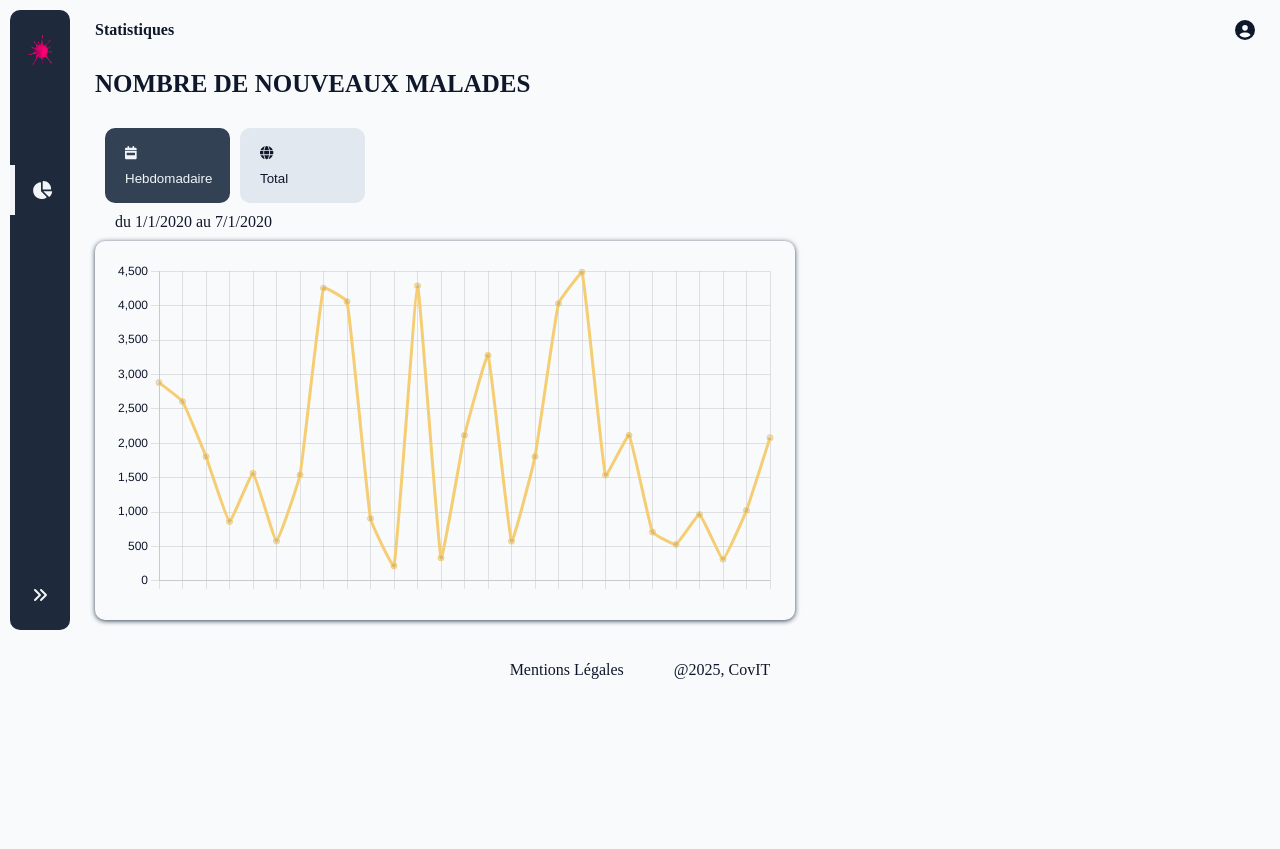
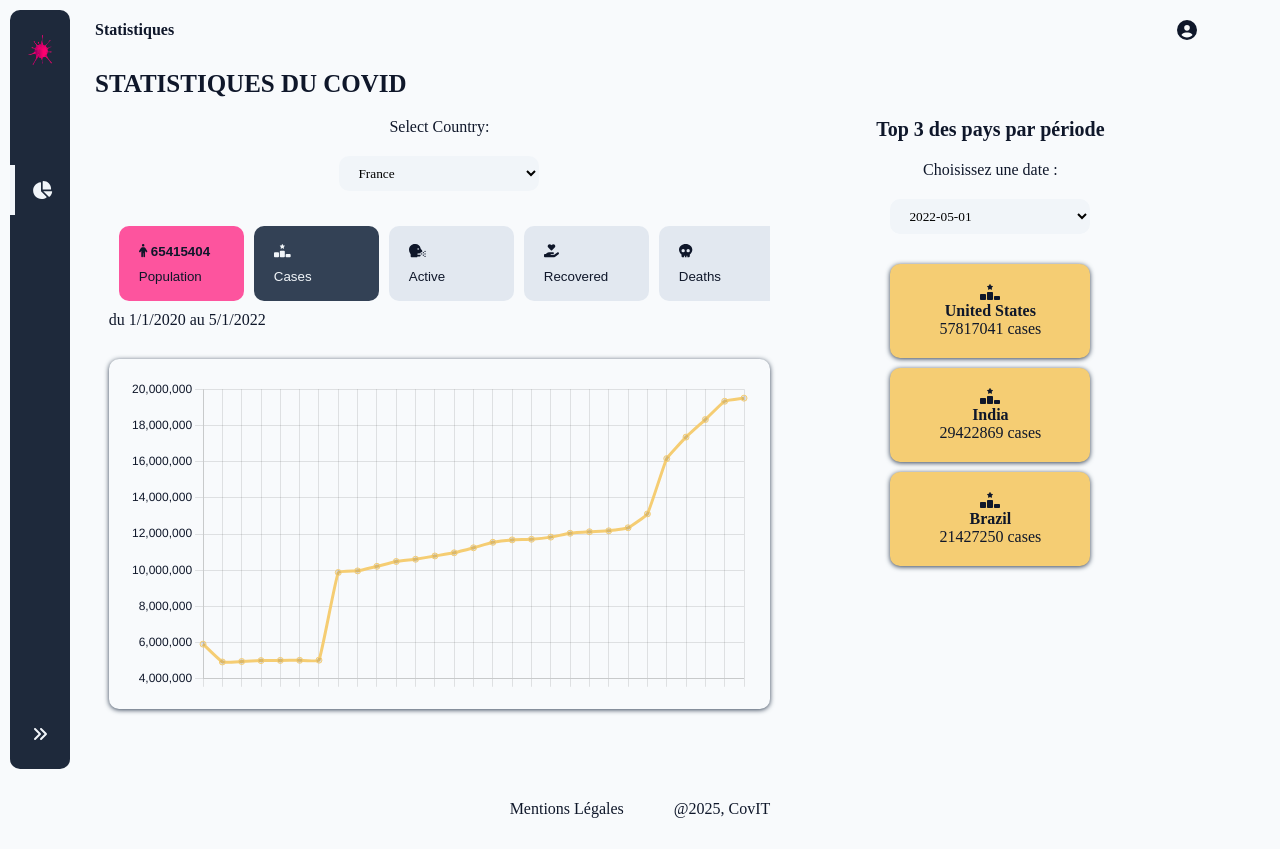
Before and after one commit to MisterPlop/CovIT-EPSIcurieux, a React (Create React App) app in the folder frontend/: page /statistiques in a window 1280 px wide. Before the commit the page ends 800 px from the top, so only its background shows below. Built offline with nearby package versions, Linux system fonts and the light colour scheme; a web font is replaced by a local one.

Commit message:
feat(statistics) : refactorisation pour format des données nettoyées + TopCountriesByCases

```diff
--- a/frontend/package.json
+++ b/frontend/package.json
@@ -12,6 +12,7 @@
     "cra-template": "1.2.0",
     "date-fns-tz": "^3.2.0",
     "frontend": "file:",
+    "papaparse": "^5.5.2",
     "react": "^19.0.0",
     "react-chartjs-2": "^5.3.0",
     "react-dom": "^19.0.0",
--- /dev/null
+++ b/frontend/src/Components/Pages/Statitics/TopCountriesByCases.jsx
@@ -0,0 +1,92 @@
+import React, { useEffect, useState } from "react";
+import Papa from "papaparse";
+import mergedData from "../../../Assets/Variables/merged_data.csv";
+import Loader from "../../Loader";
+
+
+import { FontAwesomeIcon } from "@fortawesome/react-fontawesome";
+import { faRankingStar } from "@fortawesome/free-solid-svg-icons";
+
+const TopCountriesByCases = () => {
+  const [topCountries, setTopCountries] = useState([]);
+  const [loading, setLoading] = useState(true);
+  const [selectedDate, setSelectedDate] = useState("");
+
+  useEffect(() => {
+    Papa.parse(mergedData, {
+      download: true,
+      header: true,
+      complete: (result) => {
+        const data = result.data.map(row => ({
+          ...row,
+          Cases: Number(row.Cases),
+        }));
+
+        const groupedByDate = data.reduce((acc, row) => {
+          if (!acc[row.Date]) {
+            acc[row.Date] = [];
+          }
+          acc[row.Date].push(row);
+          return acc;
+        }, {});
+
+        const topCountriesByDate = Object.keys(groupedByDate).map(date => {
+          const sortedByCases = groupedByDate[date].sort((a, b) => b.Cases - a.Cases);
+          return {
+            date,
+            topCountries: sortedByCases.slice(0, 3),
+          };
+        });
+
+        setTopCountries(topCountriesByDate);
+        setLoading(false);
+
+        // Set the most recent date as the default selected date
+        if (topCountriesByDate.length > 0) {
+          const mostRecentDate = topCountriesByDate[topCountriesByDate.length - 1].date;
+          setSelectedDate(mostRecentDate);
+        }
+      },
+    });
+  }, []);
+
+  if (loading) {
+    return <Loader />;
+  }
+
+  const handleDateChange = (e) => {
+    setSelectedDate(e.target.value);
+  };
+
+  const filteredTopCountries = topCountries.find(({ date }) => date === selectedDate);
+
+  return (
+    <>
+      <h3>Top 3 des pays par période</h3>
+      <div className="chart-select-div">
+        <label htmlFor="date-select">Choisissez une date : </label>
+        <select id="date-select" value={selectedDate} onChange={handleDateChange}>
+          <option value="" disabled>Choisissez une date</option>
+          {topCountries.map(({ date }) => (
+            <option key={date} value={date}>
+              {date}
+            </option>
+          ))}
+        </select>
+      </div>
+      {filteredTopCountries && (
+        <div className="countries_cards-container">
+          {filteredTopCountries.topCountries.map((country, index) => (
+            <div key={index} className="countries_card">
+              <FontAwesomeIcon icon={faRankingStar} />
+              <h4>{country.Country}</h4>
+              <p>{country.Cases} cases</p>
+            </div>
+          ))}
+        </div>
+      )}
+    </>
+  );
+};
+
+export default TopCountriesByCases;
--- a/frontend/src/Components/Pages/Statitics/fakeDatas.js
+++ /dev/null
@@ -1,139 +0,0 @@
-export const fakeDatasDaily = [
-    {"date": "2020-01-01", "value": 2881},
-    {"date": "2020-01-08", "value": 2606},
-    {"date": "2020-01-15", "value": 1804},
-    {"date": "2020-01-22", "value": 861},
-    {"date": "2020-01-29", "value": 1563},
-    {"date": "2020-02-05", "value": 578},
-    {"date": "2020-02-12", "value": 1540},
-    {"date": "2020-02-19", "value": 4254},
-    {"date": "2020-02-26", "value": 4058},
-    {"date": "2020-03-04", "value": 905},
-    {"date": "2020-03-11", "value": 216},
-    {"date": "2020-03-18", "value": 4288},
-    {"date": "2020-03-25", "value": 333},
-    {"date": "2020-04-01", "value": 2114},
-    {"date": "2020-04-08", "value": 3278},
-    {"date": "2020-04-15", "value": 576},
-    {"date": "2020-04-22", "value": 1805},
-    {"date": "2020-04-29", "value": 4029},
-    {"date": "2020-05-06", "value": 4485},
-    {"date": "2020-05-13", "value": 1536},
-    {"date": "2020-05-20", "value": 2114},
-    {"date": "2020-05-27", "value": 708},
-    {"date": "2020-06-03", "value": 529},
-    {"date": "2020-06-10", "value": 963},
-    {"date": "2020-06-17", "value": 315},
-    {"date": "2020-06-24", "value": 1024},
-    {"date": "2020-07-01", "value": 2079}
-]
-export const fakeDatasCumulative = [
-    {
-      "date": "2020-01-01",
-      "value": 2881
-    },
-    {
-      "date": "2020-01-08",
-      "value": 5487
-    },
-    {
-      "date": "2020-01-15",
-      "value": 7291
-    },
-    {
-      "date": "2020-01-22",
-      "value": 8152
-    },
-    {
-      "date": "2020-01-29",
-      "value": 9715
-    },
-    {
-      "date": "2020-02-05",
-      "value": 10293
-    },
-    {
-      "date": "2020-02-12",
-      "value": 11833
-    },
-    {
-      "date": "2020-02-19",
-      "value": 16087
-    },
-    {
-      "date": "2020-02-26",
-      "value": 20145
-    },
-    {
-      "date": "2020-03-04",
-      "value": 21050
-    },
-    {
-      "date": "2020-03-11",
-      "value": 21266
-    },
-    {
-      "date": "2020-03-18",
-      "value": 25554
-    },
-    {
-      "date": "2020-03-25",
-      "value": 25887
-    },
-    {
-      "date": "2020-04-01",
-      "value": 28001
-    },
-    {
-      "date": "2020-04-08",
-      "value": 31279
-    },
-    {
-      "date": "2020-04-15",
-      "value": 31855
-    },
-    {
-      "date": "2020-04-22",
-      "value": 33660
-    },
-    {
-      "date": "2020-04-29",
-      "value": 37689
-    },
-    {
-      "date": "2020-05-06",
-      "value": 42174
-    },
-    {
-      "date": "2020-05-13",
-      "value": 43710
-    },
-    {
-      "date": "2020-05-20",
-      "value": 45824
-    },
-    {
-      "date": "2020-05-27",
-      "value": 46532
-    },
-    {
-      "date": "2020-06-03",
-      "value": 47061
-    },
-    {
-      "date": "2020-06-10",
-      "value": 48024
-    },
-    {
-      "date": "2020-06-17",
-      "value": 48339
-    },
-    {
-      "date": "2020-06-24",
-      "value": 49363
-    },
-    {
-      "date": "2020-07-01",
-      "value": 51442
-    }
-  ]
--- a/frontend/src/Components/Pages/Statitics/index.jsx
+++ b/frontend/src/Components/Pages/Statitics/index.jsx
@@ -1,4 +1,4 @@
-import React, { /* useEffect, */ useState } from "react";
+import React, { useEffect, useState } from "react";
 import { Line } from "react-chartjs-2";
 import {
   Chart as ChartJS,
@@ -10,11 +10,13 @@ import {
   Tooltip,
   Legend,
 } from "chart.js";
-import { fakeDatasDaily, fakeDatasCumulative } from "./fakeDatas.js";
+import Papa from "papaparse"; // CSV parser
+import mergedData from "../../../Assets/Variables/merged_data.csv";
 
 import { FontAwesomeIcon } from "@fortawesome/react-fontawesome";
-import { faCalendarWeek, faGlobe } from "@fortawesome/free-solid-svg-icons";
+import { faPerson, faRankingStar, faHeadSideCough, faHandHoldingHeart, faSkull } from "@fortawesome/free-solid-svg-icons";
 import Loader from "../../Loader";
+import TopCountriesByCases from "./TopCountriesByCases";
 
 ChartJS.register(
   CategoryScale,
@@ -26,29 +28,10 @@ ChartJS.register(
   Legend
 );
 
-function Chart({ title, label, dataset }) {
-  // const [datas, setDatas] = useState([]);
-
-  /*   useEffect(() => {
-    async function getStats() {
-      try {
-        const response = await fetch("URL_DE_L_API_GRAFANA", {
-          method: "GET",
-          headers: {
-            Authorization: "Bearer VOTRE_CLE_API",
-          },
-        });
-        const result = await response.json();
-        setDatas(result);
-      } catch (error) {
-        console.error("getStats Error:", error);
-      }
-    }
-    getStats();
-  }, []); */
+function Chart({ label, dataset }) {
 
   const chart = {
-    labels: dataset.map((item) => item.date),
+    labels: dataset.map((item) => item.Date),
     datasets: [
       {
         label: label,
@@ -89,56 +72,129 @@ function Chart({ title, label, dataset }) {
   return (
     <>
       <div className="chart-card">
-        {!chart ? (
-          <Loader />
-        ) : (
-          <>
         <Line data={chart} options={options} />
-          </>
-        )}
       </div>
     </>
   );
 }
 
 export default function Stats() {
-  const cards = [
-    {
-      icon: <FontAwesomeIcon icon={faCalendarWeek} />,
-      title: "Hebdomadaire",
-      label: "Nombre de nouveaux malades par semaines",
-      dataset: fakeDatasDaily,
+  const [allData, setAllData] = useState([]);
+  const [selectedCountry, setSelectedCountry] = useState("France");
+  const [selectedMetric, setSelectedMetric] = useState("Cases");
+  const [selectedCard, setSelectedCard] = useState(1);
+  const [loading, setLoading] = useState(true);
+
+  useEffect(() => {
+    Papa.parse(mergedData, { // A modifier par un appel API
+      download: true,
+      header: true,
+      complete: (result) => {
+        // Convert numeric values from strings to numbers
+        const parsedData = result.data.map(row => ({
+          ...row,
+          Population: Number(row.Population),
+          Cases: Number(row.Cases),
+          Active: Number(row.Active),
+          Recovered: Number(row.Recovered),
+          Deaths: Number(row.Deaths),
+        }));
+        console.log(parsedData);
+        setAllData(parsedData);
+        setLoading(false);
       },
-    {
-      icon: <FontAwesomeIcon icon={faGlobe} />,
-      title: "Total",
-      label: "Nombre de malades total",
-      dataset: fakeDatasCumulative,
-    },
-  ];
-  const getDateRange = (dataset) => {
-    const dates = dataset.map((data) => new Date(data.date));
+    });
+  }, []);
+
+  if (loading) {
+    return <Loader />;
+  }
+
+  const handleCountryChange = (e) => {
+    setSelectedCountry(e.target.value);
+  };
+
+  const handleMetricChange = (metric, index) => {
+    setSelectedMetric(metric);
+    setSelectedCard(index);
+  };
+
+  const filteredData = allData.filter((row) => row.Country === selectedCountry);
+
+  const dataset = filteredData.map((row) => ({
+    Date: row.Date,
+    value: row[selectedMetric],
+  }));
+
+  const getDateRange = (data) => {
+    const dates = data.map((item) => new Date(item.Date));
     const minDate = new Date(Math.min(...dates));
     const maxDate = new Date(Math.max(...dates));
     return { minDate, maxDate };
   };
-  const [selectedCard, setSelectedCard] = useState(0);
-  const { minDate, maxDate } = getDateRange(cards[selectedCard].dataset);
+
+  const { minDate, maxDate } = getDateRange(filteredData);
+
+  const countries = [...new Set(allData.map((row) => row.Country))];
+
+  const population = filteredData.length > 0 ? filteredData[0].Population : 0;
+
+  const cards = [
+    {
+      icon: <FontAwesomeIcon icon={faPerson} />,
+      title: "Population",
+      metric: "Population",
+      population: `${population}`
+    },
+    {
+      icon: <FontAwesomeIcon icon={faRankingStar} />,
+      title: "Cases",
+      metric: "Cases",
+    },
+    {
+      icon: <FontAwesomeIcon icon={faHeadSideCough} />,
+      title: "Active",
+      metric: "Active",
+    },
+    {
+      icon: <FontAwesomeIcon icon={faHandHoldingHeart} />,
+      title: "Recovered",
+      metric: "Recovered",
+    },
+    {
+      icon: <FontAwesomeIcon icon={faSkull} />,
+      title: "Deaths",
+      metric: "Deaths",
+    },
+  ];
 
   return (
     <>
       <section className="section-body">
-        <h2>Nombre de nouveaux malades</h2>
+        <h2>Statistiques du Covid</h2>
+
+        <div className="stats-container">
+          <div className="stats-part part1">
+            <div className="chart-select-div">
+              <label htmlFor="country-select">Select Country: </label>
+              <select id="country-select" value={selectedCountry} onChange={handleCountryChange}>
+                <option value="" disabled>Choisissez un pays</option>
+                {countries.map((country, index) => (
+                  <option key={index} value={country} >
+                    {country}
+                  </option>
+                ))}
+              </select>
+            </div>
             <div className="chart-btn-div">
               {cards.map((card, index) => (
                 <button
+                  disabled={index === 0} // Disable the population button
                   key={index}
-              className={`chart-btn ${
-                selectedCard === index ? "selected-btn" : ""
-              }`}
-              onClick={() => setSelectedCard(index)}
+                  className={`chart-btn ${selectedCard === index ? "selected-btn" : ""} ${index === 0 ? "population-btn" : ""}`}
+                  onClick={() => handleMetricChange(card.metric, index)}
                 >
-              <p>{card.icon}</p><p>{card.title}</p>
+                  <p>{card.icon} {card.population}</p><p className="metric-text">{card.title}</p>
                 </button>
               ))}
             </div>
@@ -146,12 +202,20 @@ export default function Stats() {
               <div className="chart-dates">
                 <p className="date">du {minDate.toLocaleDateString()} au {maxDate.toLocaleDateString()}</p>
               </div>
+              {selectedCountry && selectedMetric !== "Population" && (
                 <Chart
-            title={cards[selectedCard].title}
-            label={cards[selectedCard].label}
-            dataset={cards[selectedCard].dataset}
+                  title={selectedCountry}
+                  label={selectedMetric}
+                  dataset={dataset}
                 />
+              )}
             </div>
+          </div>
+          <div className="stats-part part2">
+            <TopCountriesByCases />
+          </div>
+        </div>
+
       </section>
       <section className="section-end laptopAndDesktop-hidden"></section>
     </>
--- a/frontend/src/Components/Pages/Users/ManageDatas/index.jsx
+++ b/frontend/src/Components/Pages/Users/ManageDatas/index.jsx
@@ -1,7 +1,7 @@
 import { useState, useEffect } from "react";
 import DataTable from "./DatasTable";
 
-import mergedData from "./merged_data.csv";
+import mergedData from "../../../../Assets/Variables/merged_data.csv";
 import AddDatas from "./AddDatas";
 
 import { FontAwesomeIcon } from "@fortawesome/react-fontawesome";
--- a/frontend/src/style/app-laptop.css
+++ b/frontend/src/style/app-laptop.css
@@ -21,6 +21,7 @@
         flex-grow: 1;
         transition: width 0.3s ease;
         margin: 0 25px 0 0;
+        align-items: start;
     }
 
     /* HEADER */
@@ -73,9 +74,16 @@
         margin-left: 15px;
     }
 
+    /* TITLE */
+
+    .section-title {
+        width: 95%;
+    }
+
     /* PAGES */
 
     .section-body {
+        width: 95%;
         align-items: start;
     }
 
@@ -95,14 +103,23 @@
     }
 
     /* STATISTICS */
-    .chart-btn-div {
-        width: 50%;
-        max-width: 500px;
-        overflow-x: visible;
+
+    .stats-container {
+        flex-direction: row;
+        align-items: start;
+        justify-content: space-around;
     }
+
+    .part1 {
+        width: 60%;
+    }
+
+    .part2 {
+        width: 35%;
+    }
+
     .chart-container {
         width: 100%;
-        max-width: 700px;
         overflow-x: visible;
     }
 
@@ -112,7 +129,6 @@
 
     .chart-card {
         width: 100%;
-        max-width: 700px;
         padding: 20px;
         border-radius: 10px;
     }
@@ -128,9 +144,11 @@
         flex-direction: row;
         flex-wrap: wrap;
     }
+
     .form-group {
         max-width: 250px;
     }
+
     .add-datas-article input {
         width: 90%;
     }
--- a/frontend/src/style/app-tablet.css
+++ b/frontend/src/style/app-tablet.css
@@ -3,5 +3,4 @@
     .allDatas-article input {
         width: 50%;
     }
-
 }
--- a/frontend/src/style/app.css
+++ b/frontend/src/style/app.css
@@ -330,6 +330,7 @@ footer>* {
     padding: 20px;
 }
 
+.chart-select-div,
 .login-form {
     border-radius: 10px;
 }
@@ -354,6 +355,7 @@ footer>* {
     margin-bottom: 10px;
 }
 
+.chart-select-div select,
 .allDatas-article input,
 .informations-update input,
 .login-form input,
@@ -370,6 +372,10 @@ footer>* {
     font-weight: 400;
 }
 
+.chart-select-div select {
+    width: 200px;
+}
+
 .allDatas-article input::placeholder,
 .informations-update input::placeholder,
 .login-form input::placeholder,
@@ -379,6 +385,7 @@ footer>* {
     font-weight: 200;
 }
 
+.chart-select-div select:focus,
 .allDatas-article input:focus,
 .informations-update input:focus,
 .login-form input:focus,
@@ -537,6 +544,19 @@ tbody tr:nth-child(even) {
 
 /* STATISTICS */
 
+.countries_cards-container,
+.stats-container {
+    width: 100%;
+    display: flex;
+    flex-direction: column;
+    align-items: center;
+}
+
+.stats-part {
+    width: 100%;
+    margin-bottom: 50px;
+}
+
 .chart-btn-div {
     width: 100%;
     display: flex;
@@ -545,6 +565,7 @@ tbody tr:nth-child(even) {
     overflow-x: auto;
 }
 
+.countries_card,
 .chart-btn {
     flex-shrink: 0;
     width: 125px;
@@ -555,17 +576,26 @@ tbody tr:nth-child(even) {
     border: none;
     background: var(--backgroundLight);
     color: var(--text);
-    cursor: pointer;
     text-align: left;
+}
+.chart-btn:hover {
+    box-shadow: var(--chartShadow);
 }
 
 .chart-btn p:first-child {
     margin-bottom: 10px;
+    font-weight: 600;
 }
 
 .selected-btn {
     background: var(--backgroundDarkLess);
     color: var(--white);
+}
+.population-btn {
+    background: var(--primaryB);
+}
+.population-btn:hover {
+    transform: scale(0);
 }
 
 .chart-dates {
@@ -573,9 +603,10 @@ tbody tr:nth-child(even) {
     display: flex;
 }
 
-.date {
+.date,
+.chart-select-div label {
     font-weight: 200;
-    margin-left: 20px;
+    margin-bottom: 20px;
     border-radius: 10px;
 }
 
@@ -593,6 +624,28 @@ tbody tr:nth-child(even) {
     margin: 10px 0;
     padding: 20px;
     border-radius: 10px;
+    box-shadow: var(--chartShadow);
+}
+
+.part2 {
+    align-items: center;
+    justify-content: center;
+}
+
+.chart-select-div {
+    display: flex;
+    flex-direction: column;
+    align-items: center;
+    justify-content: center;
+}
+
+.countries_card {
+    text-align: center;
+    width: 200px;
+    height: 100%;
+    padding: 20px;
+    border-radius: 10px;
+    background: var(--gold);
     box-shadow: var(--chartShadow);
 }
 
```
Also changed, not shown: frontend/src/Assets/Variables/merged_data.csv (renamed from frontend/src/Components/Pages/Users/ManageDatas/merged_data.csv), 1 other file (tests, documents, lock files or other folders). Lines whose indentation alone changed are shown as unchanged.
